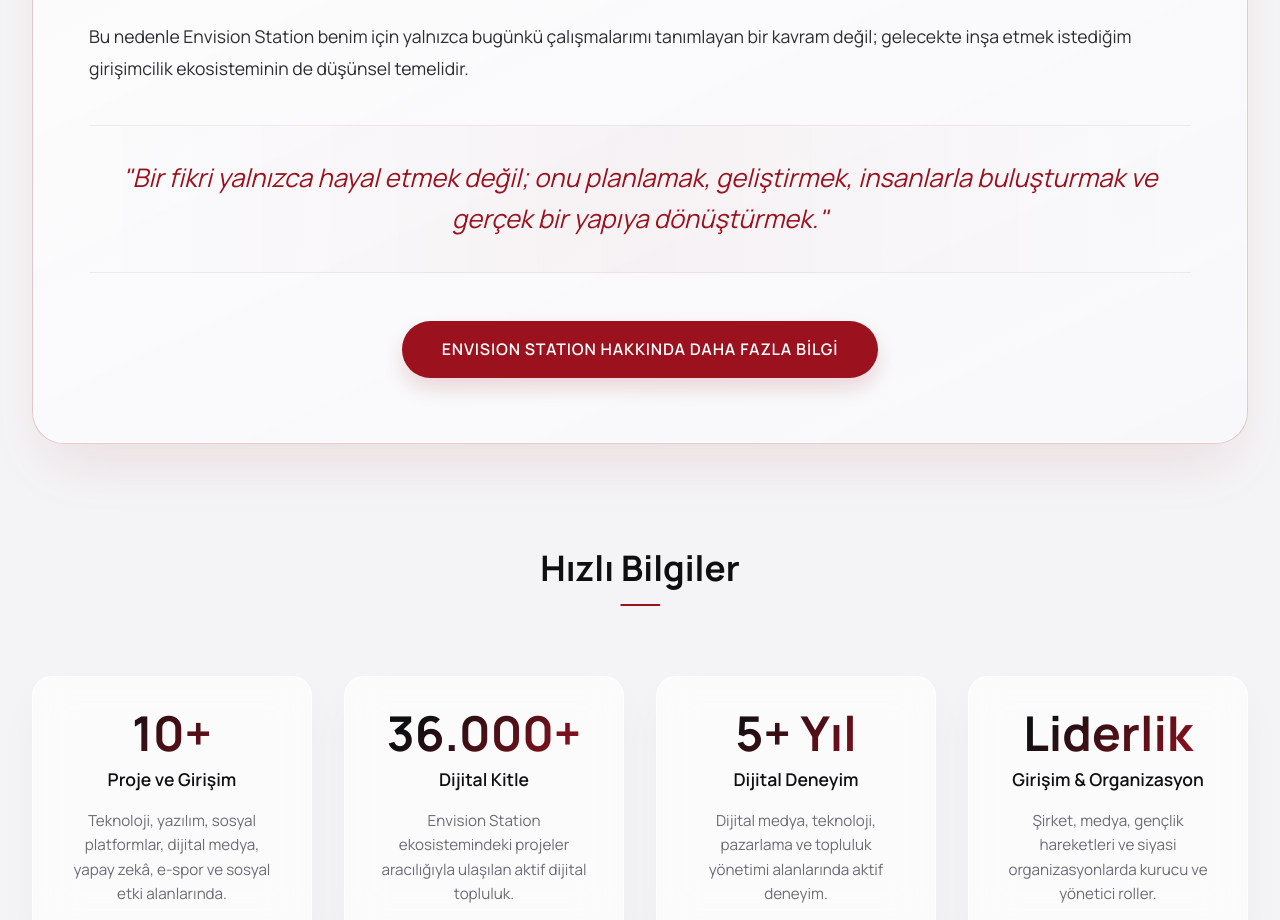
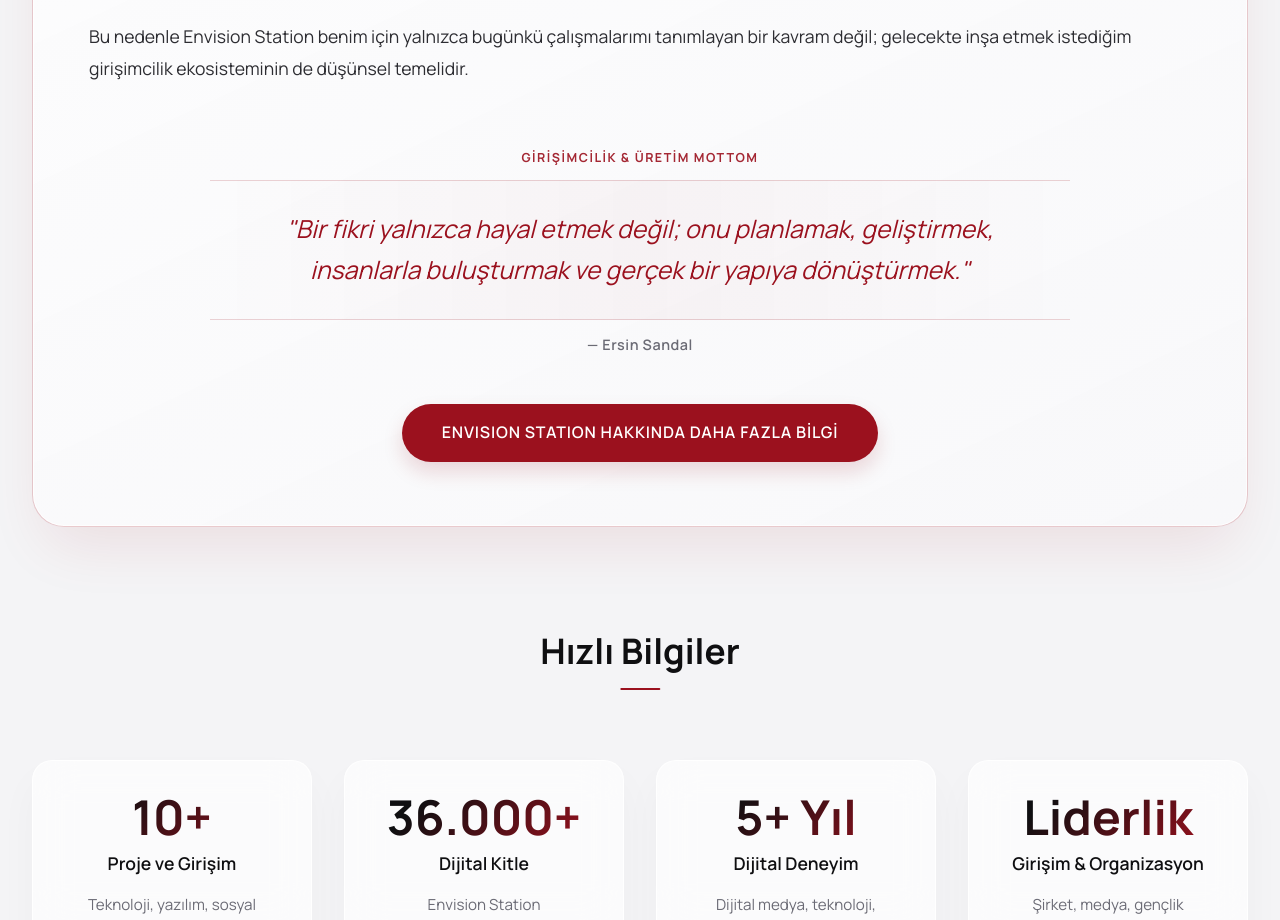
Before and after one commit to ersinsandal/ErsinSandal-Portfolio, a React (Vite) app: page /hakkimda in a window 1280 px wide. Shown: the part 5580-6500 px from the top of the page. Built offline with nearby package versions, Linux system fonts and the light colour scheme.

Commit message:
Add 'Girişimcilik & Üretim Mottom' label and signature to quote on About page

```diff
--- a/src/pages/About.jsx
+++ b/src/pages/About.jsx
@@ -265,10 +265,14 @@
           </p>
         </div>
 
-        {/* Özel Ekosistem Alıntısı */}
-        <blockquote className="premium-quote envision-quote">
-          "Bir fikri yalnızca hayal etmek değil; onu planlamak, geliştirmek, insanlarla buluşturmak ve gerçek bir yapıya dönüştürmek."
-        </blockquote>
+        {/* Özel Ekosistem Alıntısı / Motto */}
+        <div className="envision-quote-wrapper">
+          <span className="envision-quote-label">Girişimcilik & Üretim Mottom</span>
+          <blockquote className="premium-quote envision-quote">
+            "Bir fikri yalnızca hayal etmek değil; onu planlamak, geliştirmek, insanlarla buluşturmak ve gerçek bir yapıya dönüştürmek."
+          </blockquote>
+          <span className="envision-quote-author">— Ersin Sandal</span>
+        </div>
 
         <div className="cta-container">
           <Link to="/projeler#envision-station" className="btn-primary envision-cta-btn">
--- a/src/pages/Pages.css
+++ b/src/pages/Pages.css
@@ -331,8 +331,42 @@
   margin: 0;
 }
 
-.envision-quote {
-  margin: 2.5rem 0 2rem 0;
+.envision-quote-wrapper {
+  margin: 3.5rem auto 2.5rem;
+  max-width: 860px;
+  text-align: center;
+  position: relative;
+  z-index: 1;
+}
+
+.envision-quote-label {
+  display: inline-block;
+  font-family: var(--font-sans);
+  font-size: 0.78rem;
+  font-weight: 700;
+  letter-spacing: 0.12em;
+  text-transform: uppercase;
+  color: var(--color-primary);
+  margin-bottom: 0.75rem;
+  opacity: 0.9;
+}
+
+.envision-quote-wrapper .premium-quote {
+  margin: 0;
+  padding: 1.75rem 1.5rem;
+  font-size: clamp(1.2rem, 2.3vw, 1.55rem);
+  line-height: 1.65;
+  border-top: 1px solid rgba(155, 17, 30, 0.18);
+  border-bottom: 1px solid rgba(155, 17, 30, 0.18);
+}
+
+.envision-quote-author {
+  display: block;
+  margin-top: 0.85rem;
+  font-size: 0.9rem;
+  font-weight: 600;
+  color: var(--color-text-muted);
+  letter-spacing: 0.04em;
 }
 
 .envision-cta-btn {
```
